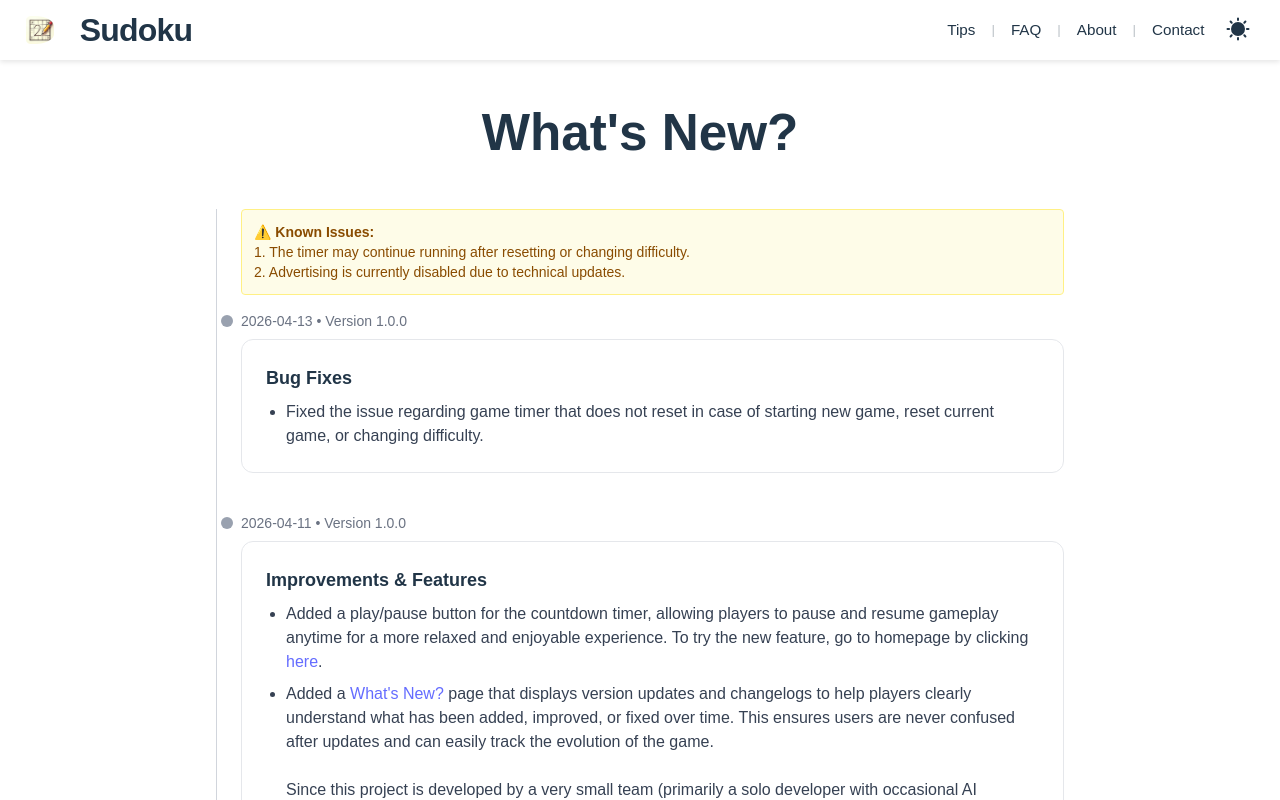
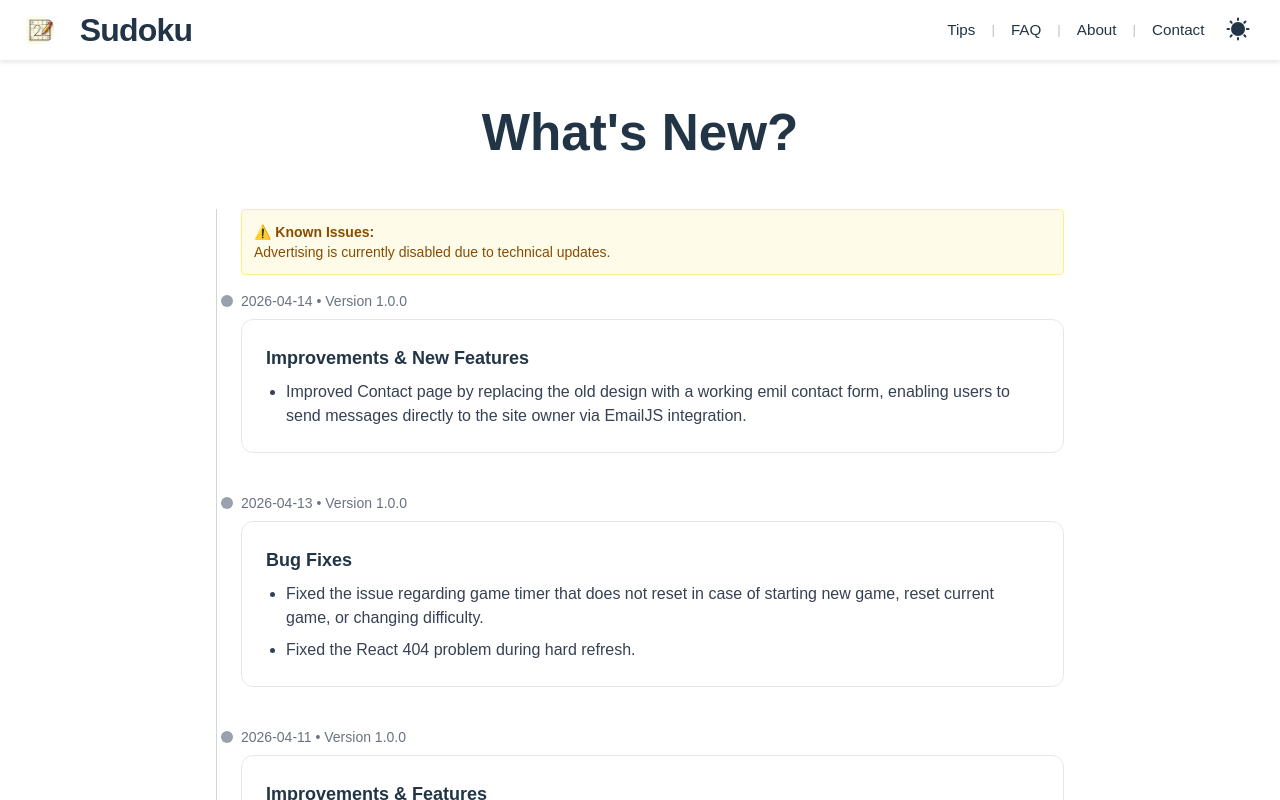
Before and after one commit to kiranofans/sudoku_game, a React (Vite) app: page /changeLog in a window 1280 px wide. Built offline with nearby package versions, Linux system fonts and the light colour scheme; a small style sheet from the web is missing.

Commit message:
UX: update what's new content

```diff
--- a/src/pages/ChangeLog.tsx
+++ b/src/pages/ChangeLog.tsx
@@ -18,11 +18,19 @@ const ChangeLog: React.FC = () => {
                 <Timeline>
                     <KnownIssuesBox
                         items={[
-                            "1. The timer may continue running after resetting or changing difficulty.",
-                            "2. Advertising is currently disabled due to technical updates.",
+                            "Advertising is currently disabled due to technical updates.",
                         ]}
                     />
-
+                    <ChangelogEntry
+                        date="2026-04-14"
+                        version="1.0.0"
+                        title="Improvements & New Features"
+                        items={[
+                            <>Improved Contact page by replacing the old design with a working emil contact form,
+                                enabling users to send messages directly to the site owner via EmailJS integration.
+                            </>,
+                        ]
+                        } />
                     <ChangelogEntry
                         date="2026-04-13"
                         version="1.0.0"
@@ -31,7 +39,8 @@ const ChangeLog: React.FC = () => {
                             <>Fixed the issue regarding game timer that
                                 does not reset in case of starting new game,
                                 reset current game, or changing difficulty.
-                            </>
+                            </>,
+                            <>Fixed the React 404 problem during hard refresh.</>,
                         ]}
                     />
                     <ChangelogEntry
@@ -51,6 +60,7 @@ const ChangeLog: React.FC = () => {
                             <>Added <Link to="/sudokuTips" className="underline hover:text-blue-500">Tips</Link> and <Link to="/sudokuTips" className="underline hover:text-blue-500">FAQ</Link> pages to help players learn Sudoku more easily and improve their skills over time. The FAQ explains the basics, while the Tips section shares useful strategies to help players solve puzzles more confidently.                        </>
                         ]}
                     />
+
                 </Timeline>
             </main>
         </Layout>
```
